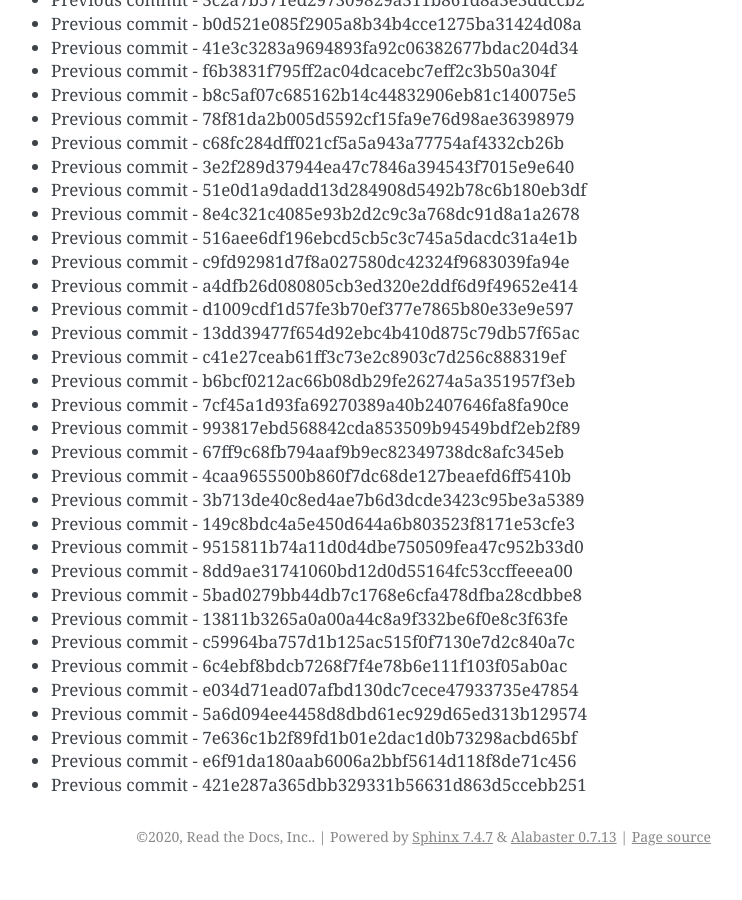
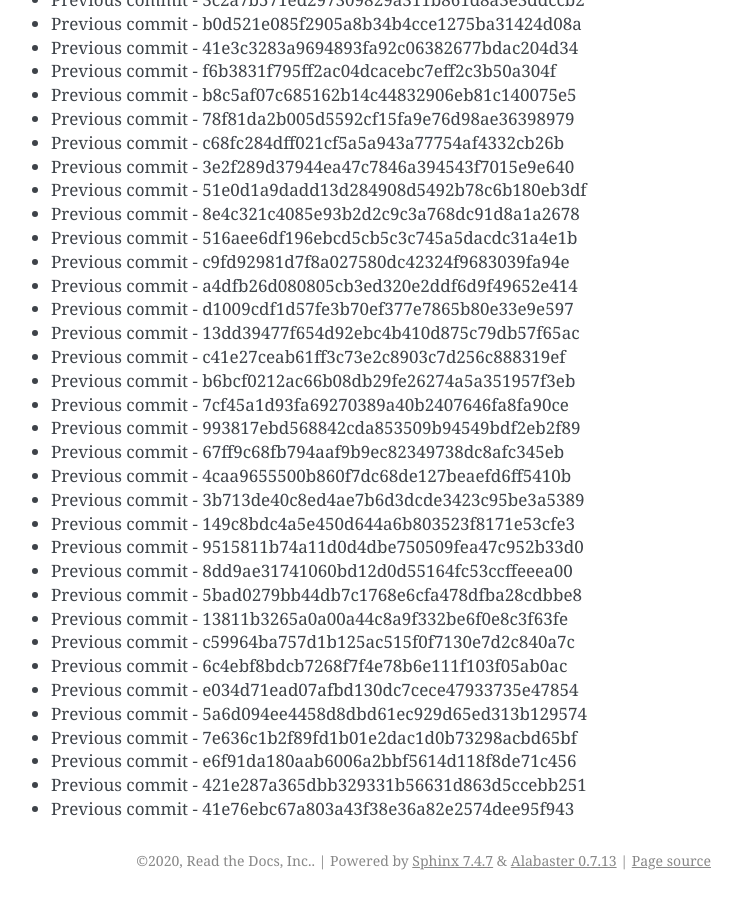
Before and after one commit to readthedocs/rtd-git-stresstest, a Sphinx documentation site: the page built from docs/updates.rst, in a window 1280 px wide and 900 px high, scrolled down 43014 px. Shown: the whole window, without its empty margins (399-1141 px from the left). Built offline with Sphinx 7.4.7, drawn with Linux system fonts in a browser that asks for light colours; before the commit the page ends 43890 px from its top, so only the background shows below that.

Commit message:
Generating commit from previous: 41e76ebc67a803a43f38e36a82e2574dee95f943

```diff
--- a/docs/updates.rst
+++ b/docs/updates.rst
@@ -1839,3 +1839,4 @@ It can be tested for any performance characteristics.
 * Previous commit - 7e636c1b2f89fd1b01e2dac1d0b73298acbd65bf
 * Previous commit - e6f91da180aab6006a2bbf5614d118f8de71c456
 * Previous commit - 421e287a365dbb329331b56631d863d5ccebb251
+* Previous commit - 41e76ebc67a803a43f38e36a82e2574dee95f943
```
